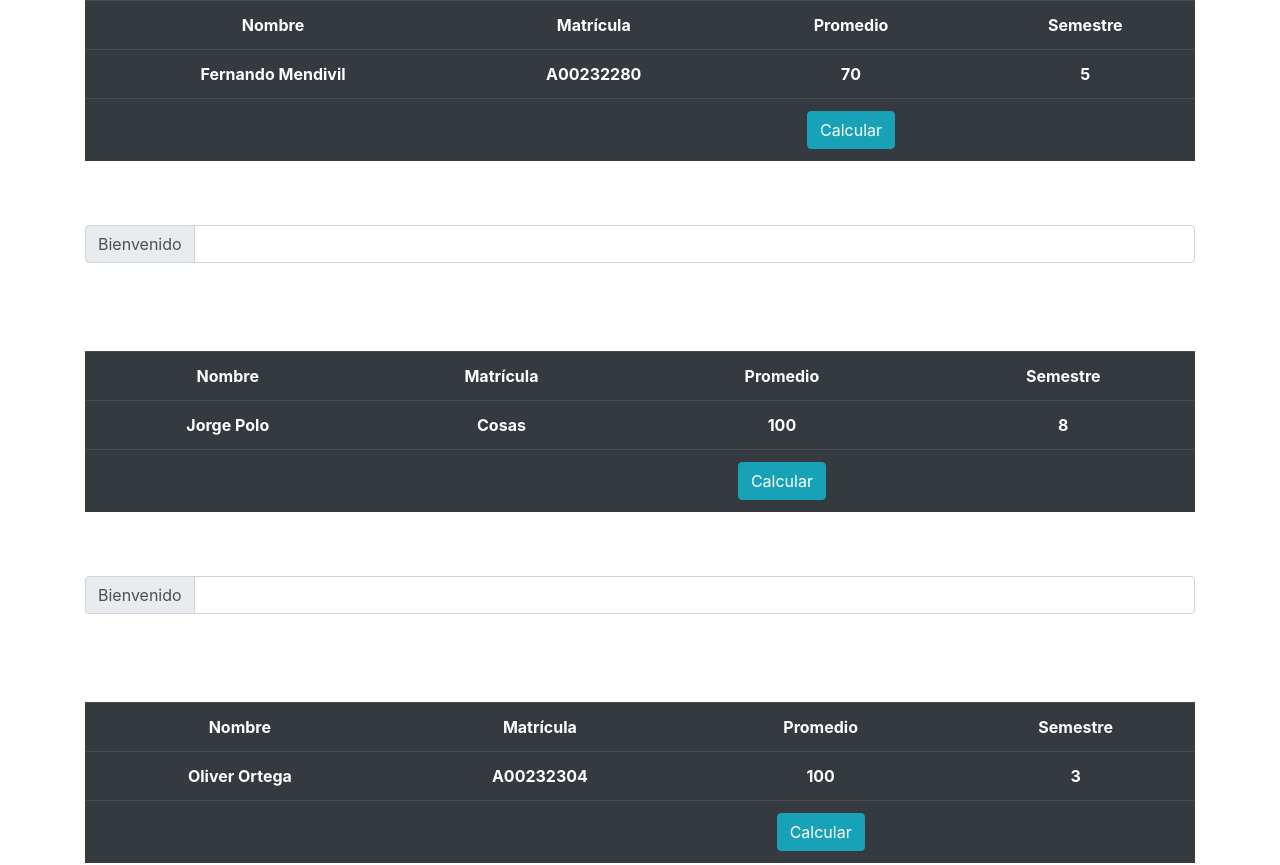
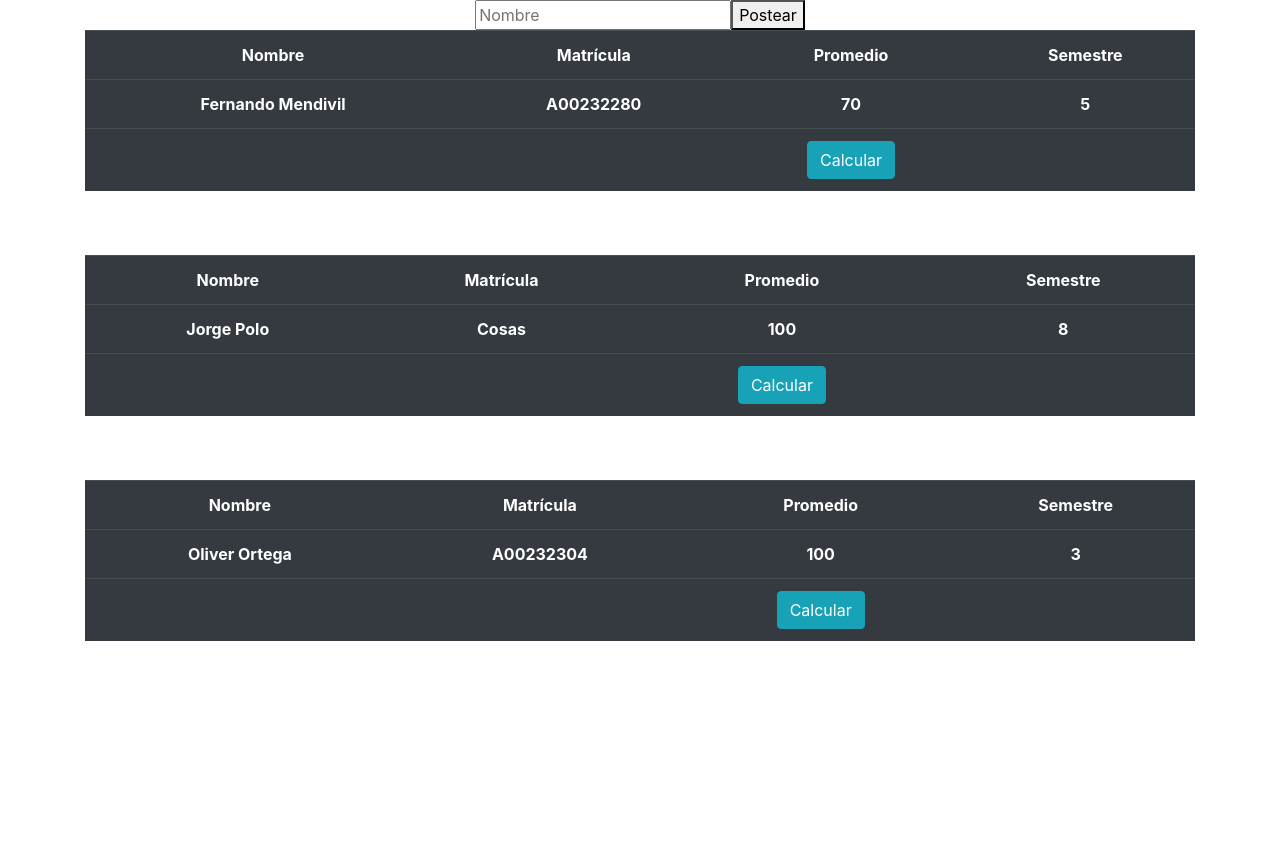
Before and after one commit to fermendivilt/tc3004b, a React (Create React App) app: page / in a window 1280 px wide. Shown: the top 865 px of the page. After the commit the page ends 800 px from the top, so only its background shows below. Built offline with nearby package versions, Linux system fonts and the light colour scheme.

Commit message:
Nuevo componente para nuevo alumno
Detalles en cuadernito

```diff
--- a/src/App.js
+++ b/src/App.js
@@ -1,5 +1,7 @@
 import Alumn from "./Object_class3/Alumn";
 import "./App.css";
+import "./Form/Post"
+import Nuevo from "./Form/Post";
 
 function App() {
   /*Objeto estatico
@@ -27,6 +29,7 @@ function App() {
 
   return (
     <div className="App container">
+      <Nuevo/>
       {
         alumnos2.map(element => {
           return <Alumn alumn={element} />
--- /dev/null
+++ b/src/Form/Post.js
@@ -0,0 +1,12 @@
+import "../App.css";
+
+function Nuevo(){
+    return(
+        <form method="post" className="">
+            <input type={Text} placeholder="Nombre"></input>
+            <button type="submit">Postear</button>
+        </form>
+    );
+};
+
+export default Nuevo;
--- a/src/Object_class3/Alumn.js
+++ b/src/Object_class3/Alumn.js
@@ -6,8 +6,8 @@ export default function Alumn(props) {
   let promedio = props.alumn.promedio;
   const [getPromedio, setPromedio] = useState(promedio);
 
-  let texto = "Bienvenido";
-  const [getTexto, setTexto] = useState(texto);
+  /* let texto = "Bienvenido";
+  const [getTexto, setTexto] = useState(texto); */
 
   const calcularSemestre = () => {
     if (getPromedio >= 70) {
@@ -50,7 +50,7 @@ export default function Alumn(props) {
       <br />
       <br />
 
-      <div class="input-group mb-3">
+      {/* <div class="input-group mb-3">
         <div class="input-group-prepend">
           <span class="input-group-text">{getTexto}</span>
         </div>
@@ -63,7 +63,7 @@ export default function Alumn(props) {
       </div>
       <br />
       <br />
-      <br />
+      <br />*/}
     </div>
   );
 }
```
